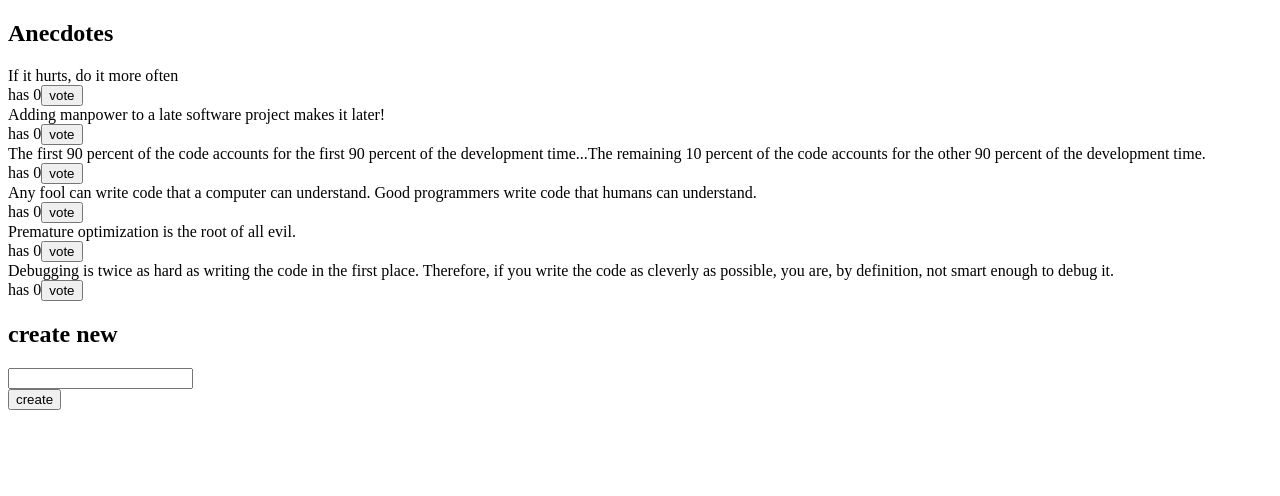
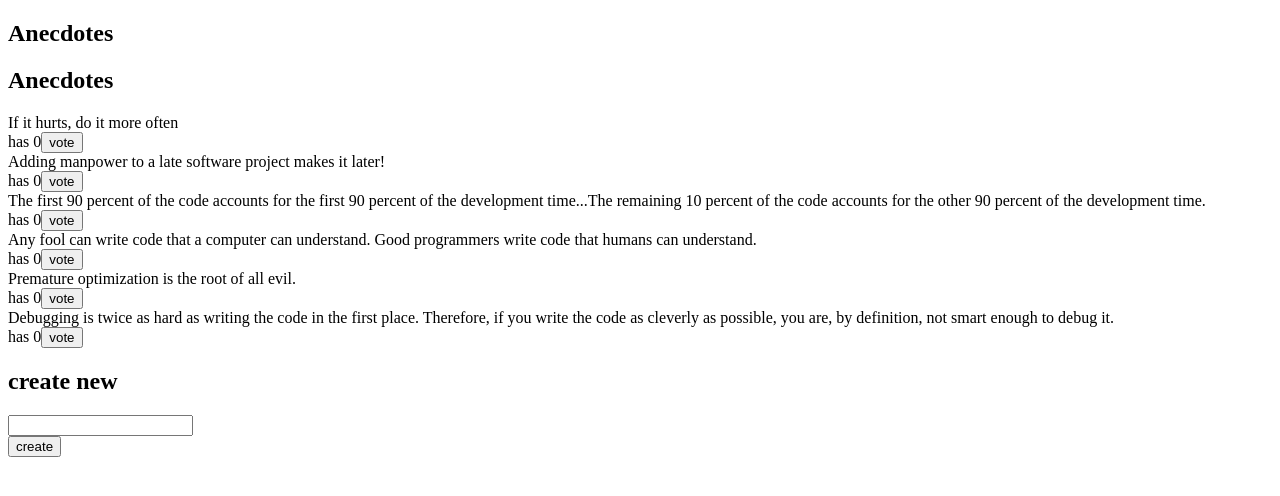
Before and after one commit to GilbertMarasigan/redux-anecdotes, a React (Vite) app: page / in a window 1280 px wide. Shown: the top 496 px of the page. Built offline with nearby package versions, Linux system fonts and the light colour scheme.

Commit message:
steps 4, 5, 6

```diff
--- a/src/App.jsx
+++ b/src/App.jsx
@@ -1,44 +1,14 @@
-import { useSelector, useDispatch } from 'react-redux'
-import { addVote, addAnecdote } from './reducers/anecdoteReducer'
+import AnecdoteList from './components/AnecdoteList'
+import AnecdoteForm from './components/AnecdoteForm'
 
 const App = () => {
-  const anecdotes = useSelector(state => state)
-  const dispatch = useDispatch()
 
-  const vote = (id) => {
-    console.log('vote', id)
-    dispatch(addVote(id))
-  }
-
-  const newAnecdote = (event) => {
-    event.preventDefault()
-    const content = event.target.anecdote.value
-    event.target.anecdote.value = ''
-    dispatch(addAnecdote(content))
-  }
-
-  const sortedAnecdotes = anecdotes.sort((a, b) => a.votes - b.votes)
-  console.log('sortedAnecdotes', sortedAnecdotes)
 
   return (
     <div>
       <h2>Anecdotes</h2>
-      {anecdotes.map(anecdote =>
-        <div key={anecdote.id}>
-          <div>
-            {anecdote.content}
-          </div>
-          <div>
-            has {anecdote.votes}
-            <button onClick={() => vote(anecdote.id)}>vote</button>
-          </div>
-        </div>
-      )}
-      <h2>create new</h2>
-      <form onSubmit={newAnecdote}>
-        <div><input name='anecdote' /></div>
-        <button type='submit'>create</button>
-      </form>
+      <AnecdoteList />
+      <AnecdoteForm />
     </div>
   )
 }
--- a/src/components/AnecdoteForm.jsx
+++ b/src/components/AnecdoteForm.jsx
@@ -0,0 +1,27 @@
+import { useDispatch } from "react-redux"
+import { addAnecdote } from "../reducers/anecdoteReducer"
+
+
+const AnecdoteForm = () => {
+
+    const dispatch = useDispatch()
+
+    const newAnecdote = (event) => {
+        event.preventDefault()
+        const content = event.target.anecdote.value
+        event.target.anecdote.value = ''
+        dispatch(addAnecdote(content))
+    }
+
+    return (<>
+        <h2>create new</h2>
+        <form onSubmit={newAnecdote}>
+            <div><input name='anecdote' /></div>
+            <button type='submit'>create</button>
+        </form>
+    </>)
+}
+
+
+
+export default AnecdoteForm
--- a/src/components/AnecdoteList.jsx
+++ b/src/components/AnecdoteList.jsx
@@ -0,0 +1,45 @@
+import { useDispatch, useSelector } from "react-redux"
+import { addVote } from "../reducers/anecdoteReducer"
+
+const Anecdote = ({ anecdote, handleClick }) => {
+    console.log('anecdote', anecdote)
+    return (
+        <div key={anecdote.id}>
+            <div>
+                {anecdote.content}
+            </div>
+            <div>
+                has {anecdote.votes}
+                <button onClick={() => handleClick()}>vote</button>
+            </div>
+        </div>
+    )
+}
+
+const AnecdoteList = () => {
+
+    const anecdotes = useSelector(state => state)
+    const dispatch = useDispatch()
+
+    const vote = (id) => {
+        console.log('vote', id)
+        dispatch(addVote(id))
+    }
+
+    const sortedAnecdotes = anecdotes.sort((a, b) => b.votes - a.votes)
+    console.log('sortedAnecdotes', sortedAnecdotes)
+
+    return (
+        <div>
+            <h2>Anecdotes</h2>
+            {anecdotes.map(anecdote =>
+                <Anecdote key={anecdote.id}
+                    anecdote={anecdote}
+                    handleClick={() => vote(anecdote.id)} />
+            )}
+
+        </div>
+    )
+}
+
+export default AnecdoteList
```
